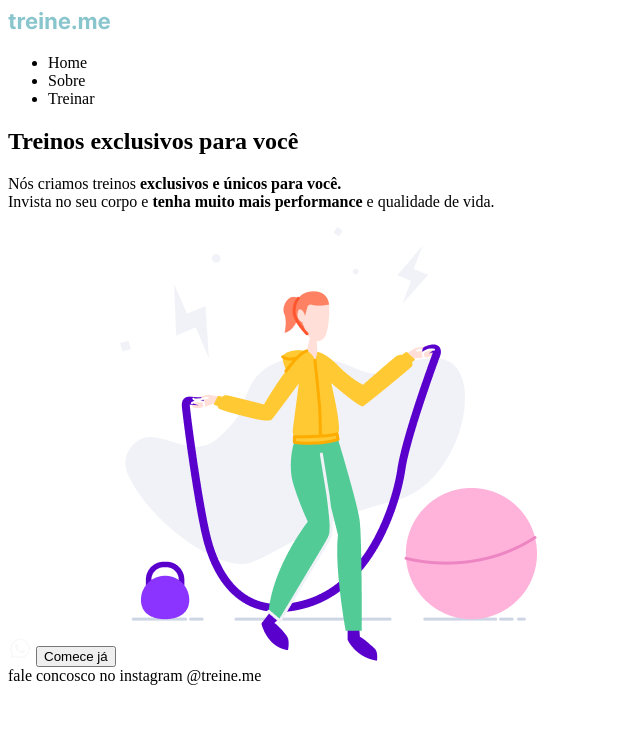
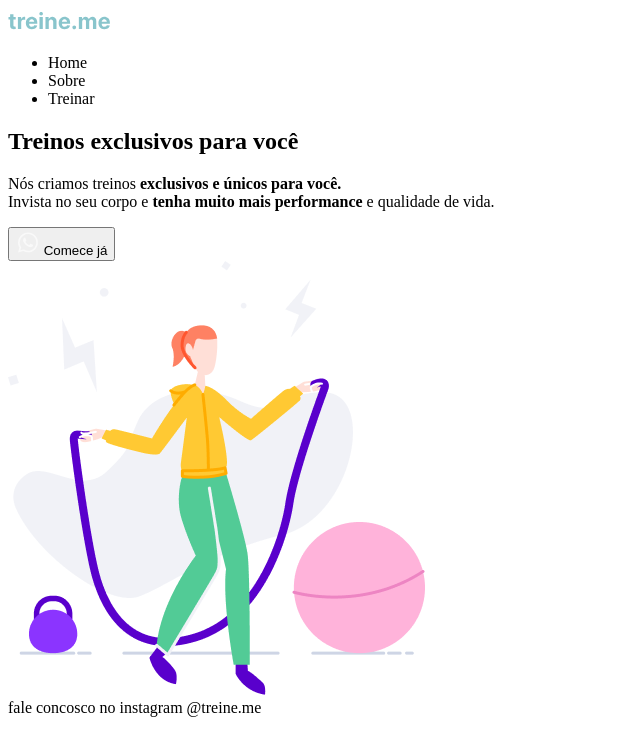
Before and after one commit to vtrJ/Projetos, a plain HTML site: page index.html in a window 1280 px wide. Shown: the whole page, without its empty margins (0-640 px from the left). Drawn offline with Linux system fonts and the light colour scheme; files that its build step writes are made by us from their sources.

Commit message:
criando html

```diff
--- a/projeto_2/index.html
+++ b/index.html
@@ -21,17 +21,25 @@
             </ul>
         </nav>
     </header>
+
     <main>
+
         <section class="text">
         <h1>Treinos exclusivos para você</h1>
+
         <p>Nós criamos treinos <strong>exclusivos e únicos para você.</strong><br>
          Invista no seu corpo e <strong>tenha muito mais performance</strong> e qualidade de vida.</p>
-         <img src="../projeto_2/images/whats.svg" alt="Whatsapp">
-         <button>Comece já</button>
-         <img src="../projeto_2/images/img.png" alt="Mulher pulando corda na academia">
+
+         <button>
+            <img src="../projeto_2/images/whats.svg" alt="Whatsapp">
+            Comece já
+         </button>
         </section>
 
+        <img src="../projeto_2/images/img.png" alt="Mulher pulando corda em uma academia">
+
     </main>
+
     <footer>fale concosco no instagram @treine.me</footer>
   </div>
 
```
